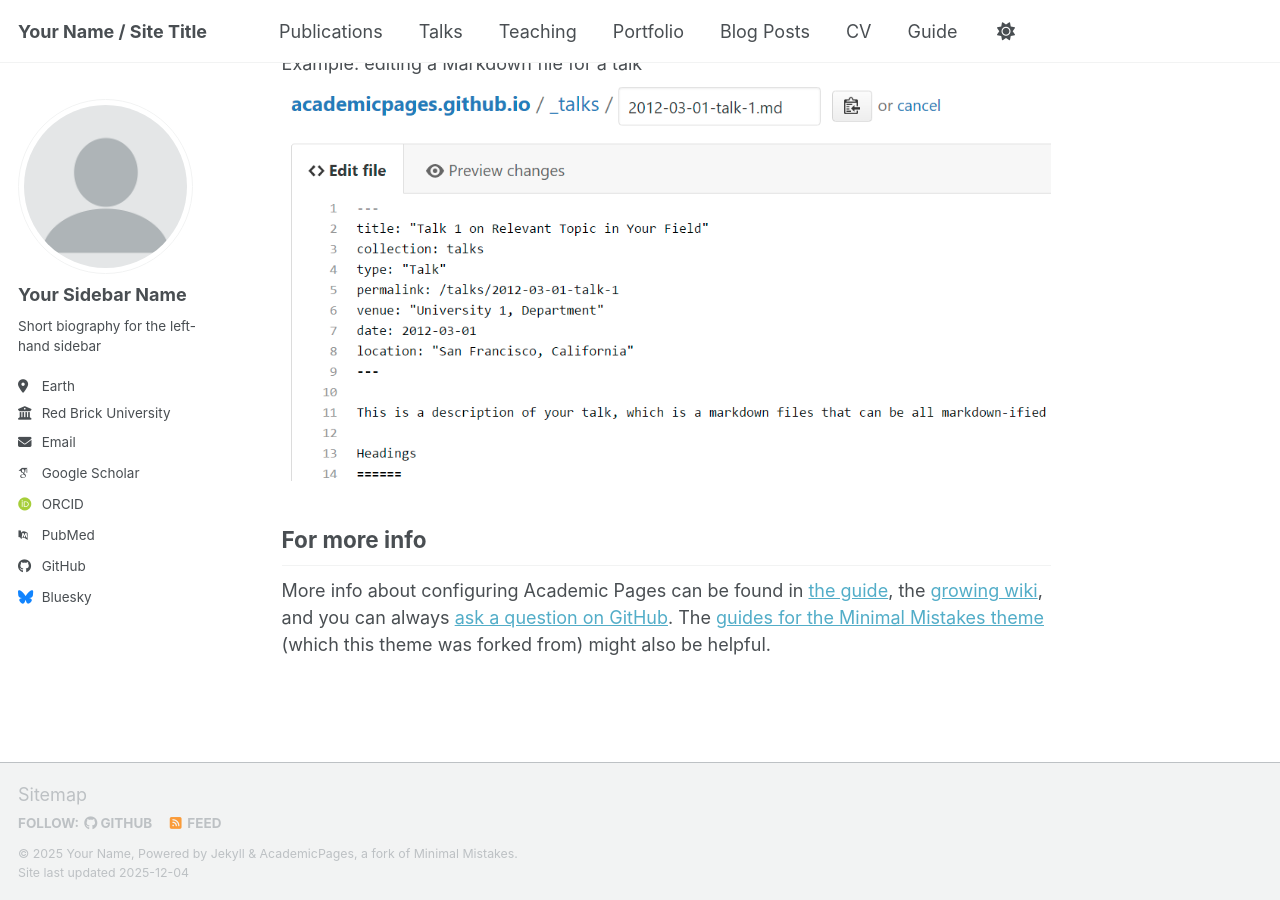
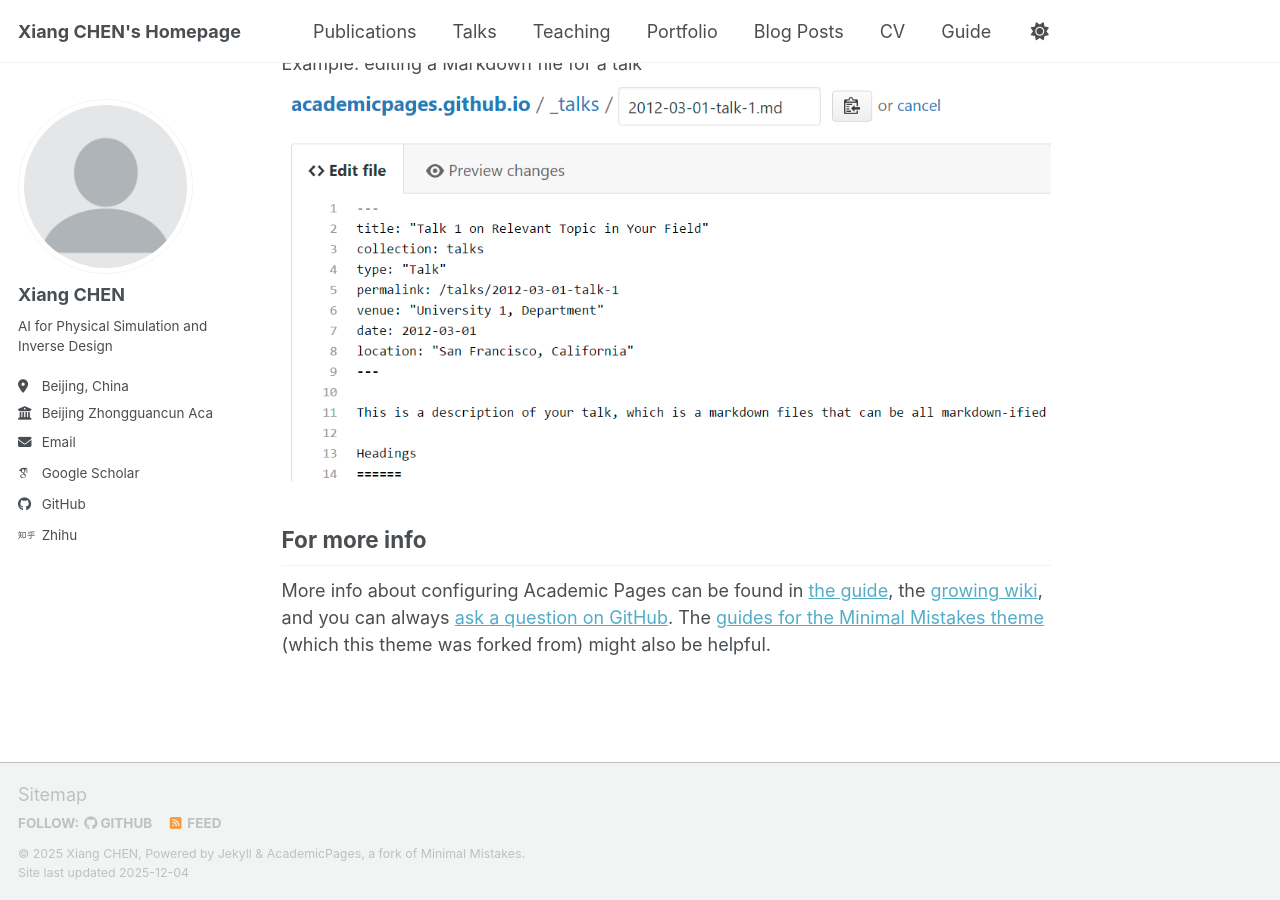
Before and after one commit to XiangCHEN-dvi/xiangchen-dvi.github.io, a Jekyll site: the page built from _pages/about.md, in a window 1280 px wide and 900 px high, scrolled down 2718 px. Built offline with Jekyll 4.4.1, drawn with Linux system fonts in a browser that asks for light colours; some web fonts are replaced; a script bundle is joined from its source files by our own code; library files that are not in the unit come from our copies.

Commit message:
Update personal information in _config.yml

```diff
--- a/_config.yml
+++ b/_config.yml
@@ -9,14 +9,14 @@
 # Basic Site Settings
 locale                   : "en-US"
 site_theme               : "default" # Currently available options are "default", "air"
-title                    : "Your Name / Site Title"
+title                    : "Xiang CHEN's Homepage"
 title_separator          : "-"
-name                     : &name "Your Name"
+name                     : &name "Xiang CHEN"
 description              : &description "Your Name's academic portfolio"   # Update this with a general description of your site, this is the default if not overridden by a page
-url                      : https://academicpages.github.io # The base hostname & protocol for your site e.g. "https://[your GitHub username].github.io",
-                                                           # or if you already have some other page hosted on Github then use "https://[your GitHub username].github.io/[Your Repo Name]"
+url                      : https://xiangchen-dvi.github.io/ # The base hostname & protocol for your site e.g. "https://[your GitHub username].github.io",
+                                                            # or if you already have some other page hosted on Github then use "https://[your GitHub username].github.io/[Your Repo Name]"
 baseurl                  : "" # the subpath of your site, e.g. "/blog"
-repository               : "academicpages/academicpages.github.io"
+repository               : "XiangCHEN-dvi/xiangchen-dvi.github.io"
 
 # Site Author - The following control what appear as part of the author content on the side bar.
 #               If a field is blank the icon and link will not appear, otherwise it will be shown.
@@ -24,24 +24,24 @@ repository               : "academicpages/academicpages.github.io"
 author:
   # Biographic information
   avatar           : "profile.png"
-  name             : "Your Sidebar Name"
+  name             : "Xiang CHEN"
   pronouns         : # example: "she/her"
-  bio              : "Short biography for the left-hand sidebar"
-  location         : "Earth"
-  employer         : "Red Brick University"
+  bio              : "AI for Physical Simulation and Inverse Design"
+  location         : "Beijing, China"
+  employer         : "Beijing Zhongguancun Academy"
   uri              : # URL
-  email            : "none@example.org"
+  email            : "xiangchen.ai@outlook.com"
 
   # Academic websites
   academia         : # URL
   arxiv            : # URL - Update with the correct link to your profile
-  googlescholar    : "https://scholar.google.com/citations?user=PS_CX0AAAAAJ"
+  googlescholar    : "https://scholar.google.com/citations?user=2cj3OTIAAAAJ"
   inspire-hep      : # URL
   impactstory      : # URL
-  orcid            : "https://orcid.org/yourorcidurl"
+  orcid            : # URL
   semantic         : # URL
   ssrn             : # URL
-  pubmed           : "https://www.ncbi.nlm.nih.gov/pubmed/?term=john+snow"
+  pubmed           : # URL
   researchgate     : # URL
   scopus           : # URL
   zotero           : # URL
@@ -51,13 +51,13 @@ author:
   bitbucket        : # Username - Update with your username on the site
   codepen          : # Username
   dribbble         : # Username
-  github           : "academicpages"
+  github           : "XiangCHEN-dvi"
   kaggle           : # Username
   stackoverflow    : # User number or user number and name (i.e., use "1" or "1/jeff-atwood")
 
   # Social media
   artstation       : # Username
-  bluesky          : "bsky.app" # Replace this with you Bluesky username
+  bluesky          : # "bsky.app" # Replace this with you Bluesky username
   facebook         : # Username
   flickr           : # Username
   foursquare       : # Username
@@ -80,7 +80,7 @@ author:
   wikipedia        : # Username
   xing             : # Username
   youtube          : # Username
-  zhihu            : # Username
+  zhihu            : "伪小人"
 
 # Publication Category - The following the list of publication categories and their headings
 publication_category:
```
